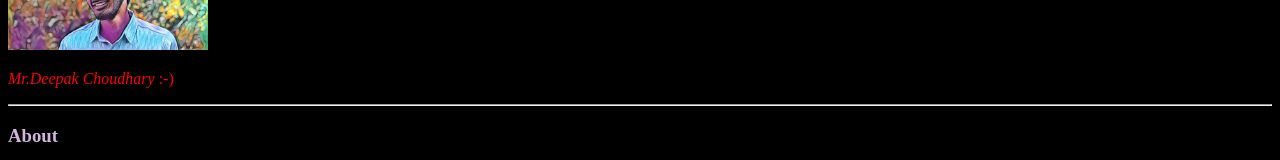
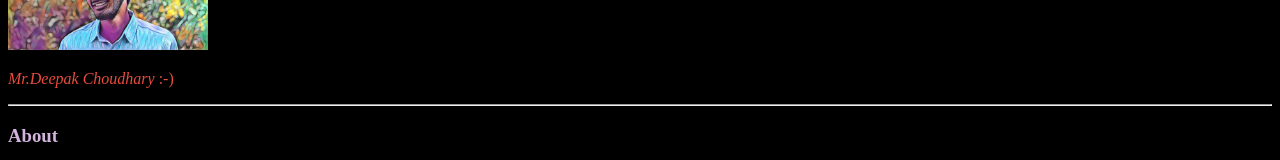
Before and after one commit to Hey-Deepak/HTML, a plain HTML site: page index.html in a window 1280 px wide. Shown: the part 262-422 px from the top of the page. Drawn offline with Linux system fonts and the light colour scheme.

Commit message:
Update index.html

```diff
--- a/index.html
+++ b/index.html
@@ -16,7 +16,7 @@
      height="150"
      title="Deepak's Pic"
      alt="Deepak's Pic">
-<p style="color:red"><cite>Mr.Deepak Choudhary</cite> :-) </p>
+<p style="color:#E74C3C"><cite>Mr.Deepak Choudhary</cite> :-) </p>
 <hr>
 <h3 style="color:#D2B4DE;">About</h3>
 <blockquote style="color:#D2B4DE;" title="about myself">I am a Computer Science Student who try to learn about it.<br>
```
